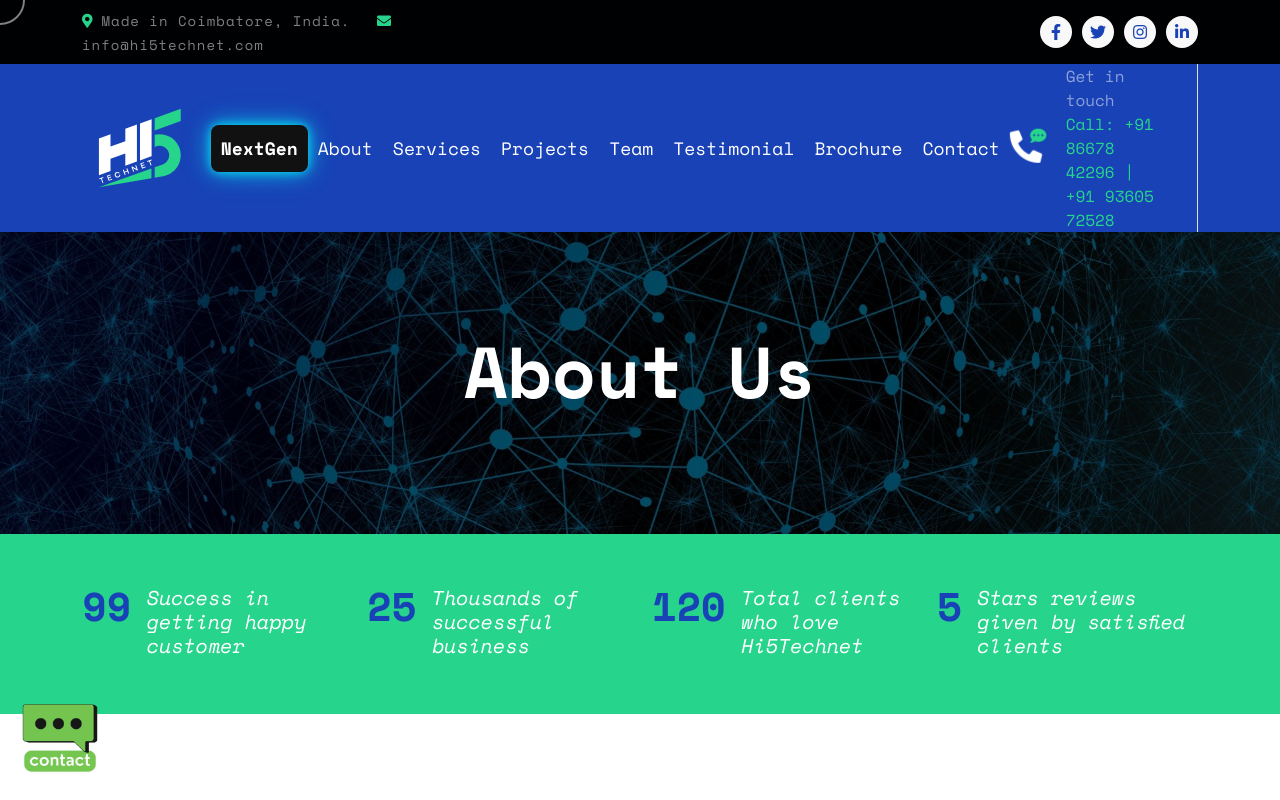
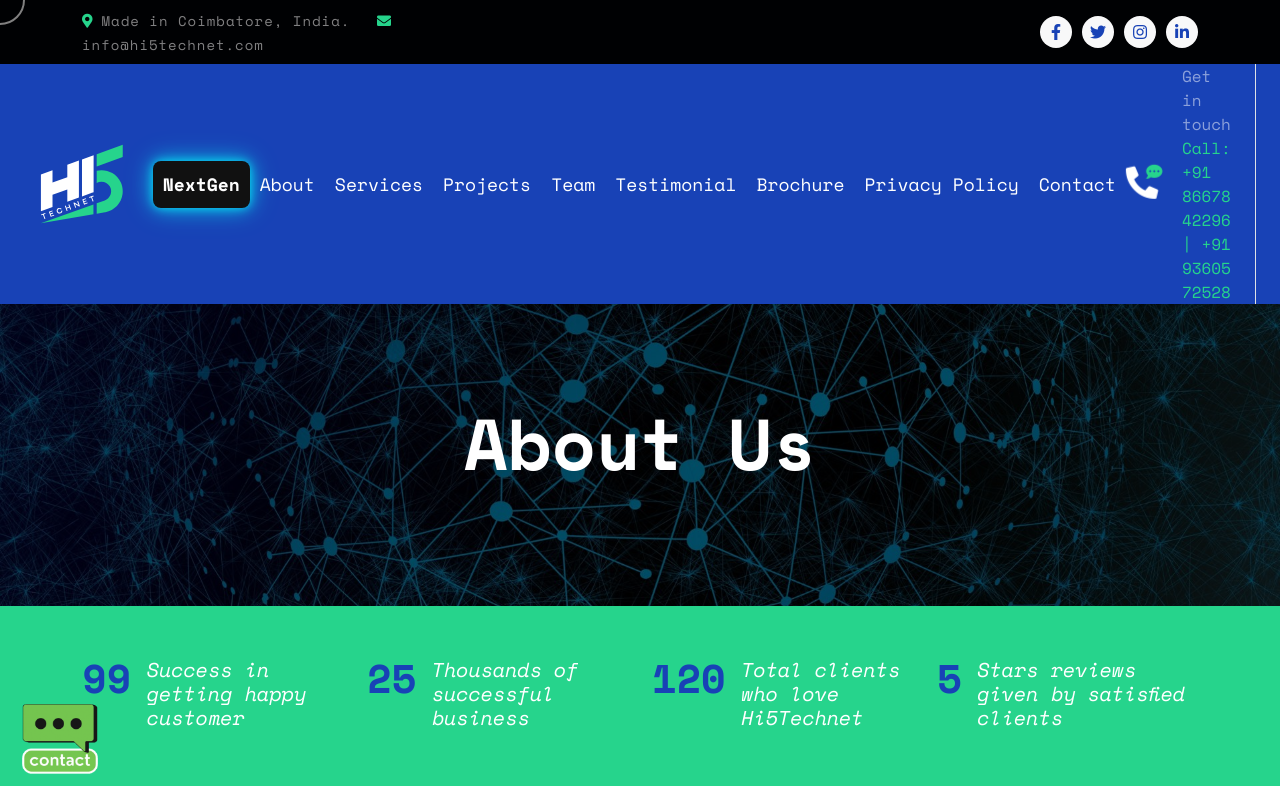
Before and after one commit to dedxevil/hi5technet2, a plain HTML site: page about.html in a window 1280 px wide. Shown: the top 800 px of the page. Drawn offline with nearby package versions, Linux system fonts and the light colour scheme.

```diff
--- a/about.html
+++ b/about.html
@@ -74,8 +74,8 @@
         <!-- Topbar End -->
 
         <!-- Navbar Start -->
-        <div class="container-fluid bg-primary">
-            <div class="container">
+        <div id = "navbar"class="container-fluid bg-primary">
+            <div class="container-fluid">
                 <nav class="navbar navbar-dark navbar-expand-lg py-0">
                     <a href="index.html" class="navbar-brand">
                         <img src="img/logo.svg" alt="Logo" style="max-width: 150px; height: 80px;"/>
@@ -84,7 +84,7 @@
                         <span class="navbar-toggler-icon"></span>
                     </button>
                     <div class="collapse navbar-collapse bg-transparent" id="navbarCollapse">
-                        <div class="navbar-nav ms-auto mx-xl-auto p-0">
+                        <div class="navbar-nav ms-auto mx-xl-auto p-0 text-nowrap">
                             <a href="nextgen.html" class="nav-item nav-link glowing-link" target="_blank" rel="noopener noreferrer">NextGen</a>
                             <a href="about.html" class="nav-item nav-link">About</a>
                             <a href="service.html" class="nav-item nav-link">Services</a>
@@ -92,6 +92,7 @@
                             <a href="team.html" class="nav-item nav-link">Team</a>
                             <a href="testimonial.html" class="nav-item nav-link">Testimonial</a>
                             <a href="https://drive.google.com/file/d/1uqbIxHkO22o7Ep8pLryXVvy1hUPHPVI7/view" class="nav-item nav-link" target="_blank">Brochure</a>
+                            <a href="/hi5technet2/files/hi5technet-privacy-policy.pdf" class="nav-item nav-link" target="_blank">Privacy Policy</a>
                             <!-- <div class="nav-item dropdown">
                                 <a href="#" class="nav-link dropdown-toggle" data-bs-toggle="dropdown">Pages</a>
                                 <div class="dropdown-menu rounded">
```
Also changed, not shown: contact.html (+4 -3 lines), index.html (+1 -1 lines), project.html (+4 -3 lines), service.html (+4 -3 lines), team.html (+4 -3 lines), testimonial.html (+4 -3 lines).
